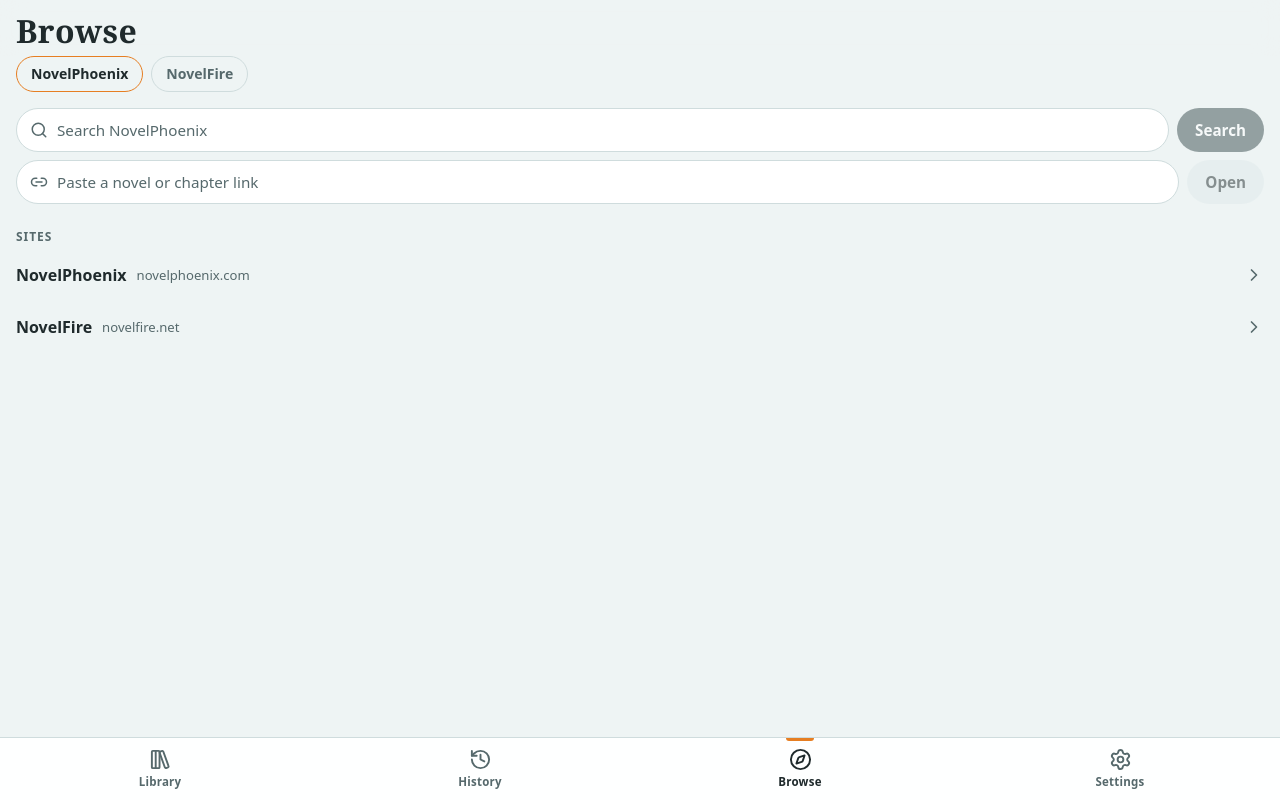
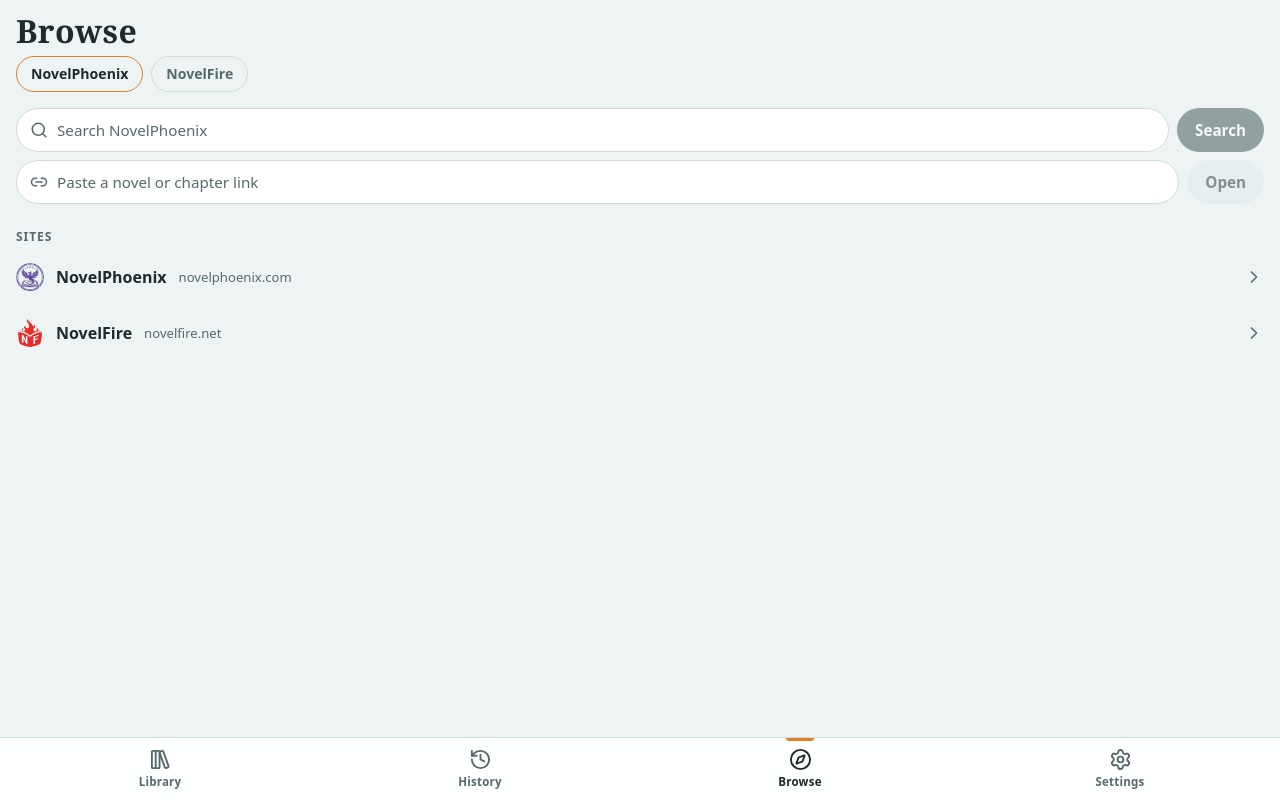
Before and after one commit to Besika40k/novel-reader, a React (Vite) app: page /browse in a window 1280 px wide. Built offline with nearby package versions, Linux system fonts and the light colour scheme; a web font is replaced by a local one; what @capacitor/core would draw is missing.

Commit message:
Show each site's logo in Browse
The sites' own touch icons (180 px PNGs from novelphoenix.com and novelfire.net) are bundled with the app, so they show offline. Each source carries its icon; Browse shows it beside the site's name and the site page beside its title.

```diff
--- /dev/null
+++ b/src/components/SiteLogo.module.scss
@@ -0,0 +1,4 @@
+.logo {
+  flex: none;
+  object-fit: contain;
+}
--- /dev/null
+++ b/src/components/SiteLogo.tsx
@@ -0,0 +1,7 @@
+import type { Source } from '@/sources/types';
+import styles from './SiteLogo.module.scss';
+
+/** A site's logo, beside its name. */
+export function SiteLogo({ source, size = 28 }: { source: Source; size?: number }) {
+  return <img className={styles.logo} src={source.icon} alt="" width={size} height={size} />;
+}
--- a/src/pages/BrowsePage.module.scss
+++ b/src/pages/BrowsePage.module.scss
@@ -96,8 +96,8 @@
   @include pressable;
   display: flex;
   align-items: center;
-  gap: 10px;
-  min-height: 52px;
+  gap: 12px;
+  min-height: 56px;
   padding: 0 calc(var(--gutter) + var(--safe-right)) 0 calc(var(--gutter) + var(--safe-left));
   text-decoration: none;
 
--- a/src/pages/BrowsePage.tsx
+++ b/src/pages/BrowsePage.tsx
@@ -3,6 +3,7 @@
 import { Link, useNavigate } from 'react-router';
 import { Button, Spinner } from '@/components/Button';
 import { NovelRow } from '@/components/NovelRow';
+import { SiteLogo } from '@/components/SiteLogo';
 import { TopBar } from '@/components/TopBar';
 import { ensureNovel, novelFromLink, novelPath, sitePath } from '@/db/library';
 import { errorMessage } from '@/lib/async';
@@ -168,6 +169,7 @@
             .map((candidate) => (
               <li key={candidate.id}>
                 <Link to={sitePath(candidate.id)} className={styles.site}>
+                  <SiteLogo source={candidate} />
                   <span className={styles.siteName}>{candidate.name}</span>
                   <span className={styles.siteHost}>{candidate.hosts[0]}</span>
                   <ChevronRight aria-hidden />
--- a/src/pages/SitePage.module.scss
+++ b/src/pages/SitePage.module.scss
@@ -1,3 +1,9 @@
+.heading {
+  display: inline-flex;
+  align-items: center;
+  gap: 10px;
+}
+
 .lists {
   display: flex;
   gap: 8px;
--- a/src/pages/SitePage.tsx
+++ b/src/pages/SitePage.tsx
@@ -2,6 +2,7 @@
 import { Navigate, useNavigate, useParams } from 'react-router';
 import { Button, Spinner } from '@/components/Button';
 import { NovelRow } from '@/components/NovelRow';
+import { SiteLogo } from '@/components/SiteLogo';
 import { TopBar } from '@/components/TopBar';
 import { ensureNovel, novelPath } from '@/db/library';
 import { errorMessage } from '@/lib/async';
@@ -107,7 +108,15 @@
 
   return (
     <>
-      <TopBar title={source.name} back="/browse" />
+      <TopBar
+        title={
+          <span className={styles.heading}>
+            <SiteLogo source={source} size={24} />
+            {source.name}
+          </span>
+        }
+        back="/browse"
+      />
       <div className={styles.lists} role="group" aria-label="List">
         {source.lists.map((list) => (
           <button
--- a/src/sources/lightnovelpub.ts
+++ b/src/sources/lightnovelpub.ts
@@ -155,18 +155,20 @@
   name: string;
   /** e.g. https://novelphoenix.com */
   base: string;
+  icon: string;
   /** The path segment before a novel's slug: "novel" for /novel/<slug>. */
   novelPath: string;
 }
 
 /** A source for a site on this template. */
-export function lightNovelPubSource({ id, name, base, novelPath }: TemplateSite): Source {
+export function lightNovelPubSource({ id, name, base, icon, novelPath }: TemplateSite): Source {
   const host = new URL(base).hostname;
   const hosts = [host, `www.${host}`];
   const novelPattern = new RegExp(`^/${novelPath}/([a-z0-9-]+)`, 'i');
   return {
     id,
     name,
+    icon,
     hosts,
 
     novelKey(url) {
--- a/src/sources/novelfire.ts
+++ b/src/sources/novelfire.ts
@@ -1,8 +1,10 @@
+import icon from '@/assets/sites/novelfire.png';
 import { lightNovelPubSource } from './lightnovelpub';
 
 export const novelfire = lightNovelPubSource({
   id: 'novelfire',
   name: 'NovelFire',
   base: 'https://novelfire.net',
+  icon,
   novelPath: 'book',
 });
--- a/src/sources/novelphoenix.ts
+++ b/src/sources/novelphoenix.ts
@@ -1,8 +1,10 @@
+import icon from '@/assets/sites/novelphoenix.png';
 import { lightNovelPubSource } from './lightnovelpub';
 
 export const novelphoenix = lightNovelPubSource({
   id: 'novelphoenix',
   name: 'NovelPhoenix',
   base: 'https://novelphoenix.com',
+  icon,
   novelPath: 'novel',
 });
--- a/src/sources/types.ts
+++ b/src/sources/types.ts
@@ -60,6 +60,8 @@
 export interface Source {
   id: string;
   name: string;
+  /** The site's logo, bundled with the app. */
+  icon: string;
   /** Hostnames the source owns, used to recognise pasted links. */
   hosts: string[];
   /** Stable, URL-safe key of the novel a novel or chapter link points to; null for other links. */
```
Also changed, not shown: src/assets/sites/novelfire.png (added), src/assets/sites/novelphoenix.png (added).
